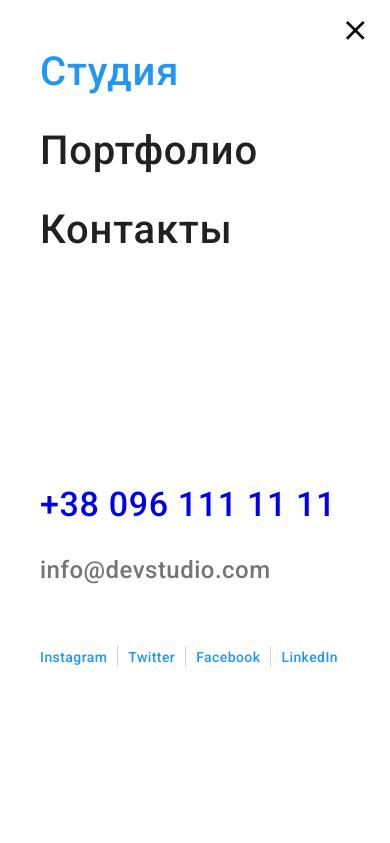
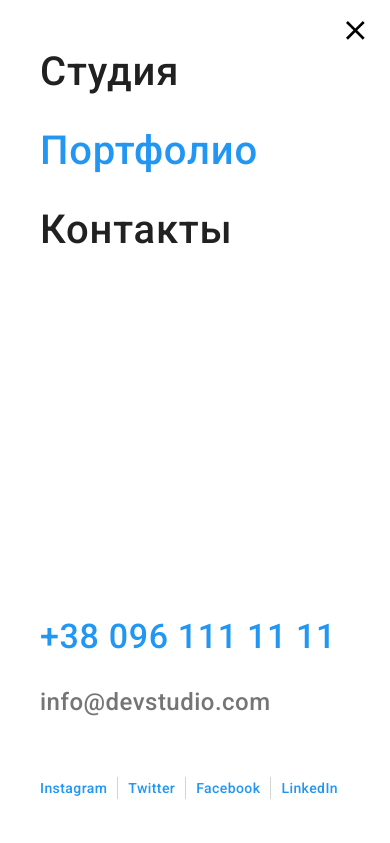
Before and after one commit to OlenkaSav/goit-markup-hw-08, a plain HTML site: page portfolio.html in a window 390 px wide. Both pictures are taken after a click on the button 355 px from the left and 30 px from the top of the page. Shown: the top 843 px of the page. Drawn offline with nearby package versions, Linux system fonts and the light colour scheme.

Commit message:
mentor comments

```diff
--- a/portfolio.html
+++ b/portfolio.html
@@ -28,12 +28,13 @@
                             <use href="images/icons.svg#icon-menu-close"></use>
                         </svg>
                     </button>
+                    <div class="menu-container--position">
                         <ul class="menu-container__page-nav">
                             <li class="menu-container__item">
-                            <a class="menu-container__link menu-container__link--current" href="./index.html">Студия</a>
+                                <a class="menu-container__link" href="./index.html">Студия</a>
                             </li>
                             <li class="menu-container__item">
-                            <a class="menu-container__link" href="./portfolio.html">Портфолио</a>
+                                <a class="menu-container__link menu-container__link--current" href="./portfolio.html">Портфолио</a>
                             </li>
                             <li class="menu-container__item">
                                 <a class="menu-container__link" href="">Контакты</a>
@@ -58,12 +59,13 @@
                             <li class="social__item"><a class="social__link" href="">LinkedIn</a></li>
                         </ul>
                     </div>
+                </div>
                 <ul class="header__page-nav">
                     <li class="header__item">
-                        <a class="header__link header__link--current" href="./index.html">Студия</a>
+                        <a class="header__link" href="./index.html">Студия</a>
                     </li>
                     <li class="header__item">
-                        <a class="header__link" href="./portfolio.html">Портфолио</a>
+                        <a class="header__link header__link--current" href="./portfolio.html">Портфолио</a>
                     </li>
                     <li class="header__item">
                         <a class="header__link" href="">Контакты</a>
--- a/scss/components/_mobileMenu.scss
+++ b/scss/components/_mobileMenu.scss
@@ -42,6 +42,11 @@
   pointer-events: visible;
   display: block;
 }
+.menu-container--position {
+  display: flex;
+  flex-direction: column;
+  height: 100%;
+}
 .menu-container__item:not(:last-child) {
   margin-bottom: 32px;
 }
@@ -60,12 +65,15 @@
 .menu-container__link:hover {
   color: getColor(accent-color);
 }
-.menu-container__contacts {
-  margin-top: 232px;
+.menu-container__page-nav {
+  // margin-top: 232px;
+  flex-grow: 1;
+  flex-shrink: 1;
 }
 .menu-container__tel {
   font-size: 34px;
   line-height: calc (40 / 34);
+  color: getColor(accent-color);
   letter-spacing: 0.02em;
   text-decoration: none;
 }
@@ -96,3 +104,14 @@
 .social__item:first-child .social__link {
   padding-left: 0;
 }
+@media screen and (min-width: 320px) and (max-width: 350px) {
+  .menu-container {
+    padding: 30px 0 30px 20px;
+  }
+  .menu-container__tel {
+    font-size: 30px;
+  }
+  .social__link {
+    padding: 2.6px 8px;
+  }
+}
```
Also changed, not shown: index.html (+2 -0 lines), css/main.css, css/main.min.css, css/portfolio.css, css/portfolio.min.css, 4 other files. Lines whose indentation alone changed are shown as unchanged.
